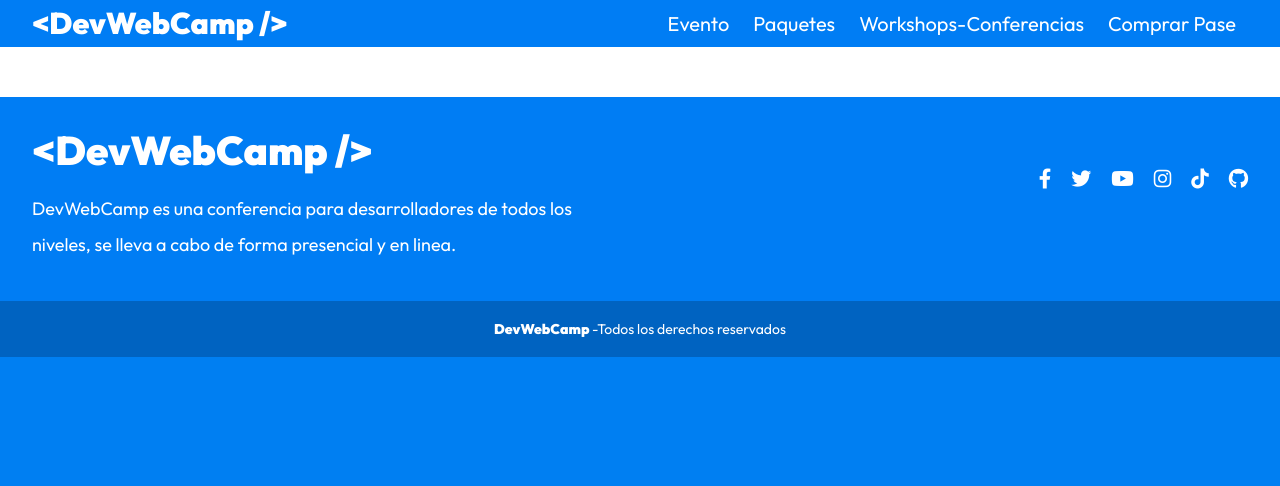
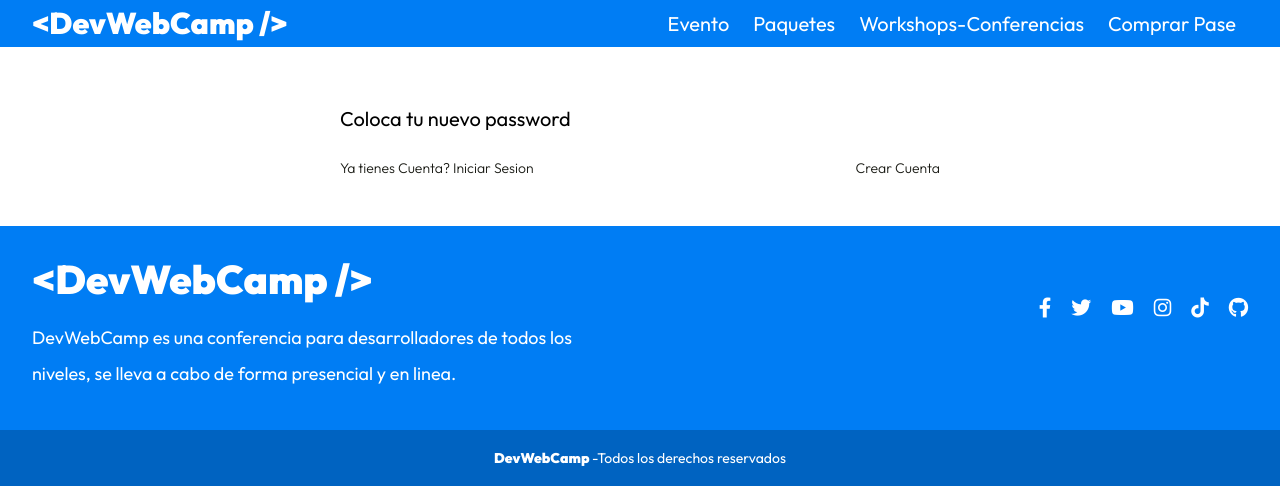
Before and after one commit to MartinCarreno/DevWebCamp, a PHP site: template views/auth/reestablecer.php in a window 1280 px wide. Shown: the part 600-1086 px from the top of the page. Before the commit the page ends 957 px from the top, so only its background shows below. Run offline with PHP 8.4, Linux system fonts and the light colour scheme; the template is opened without the code that fills it, so the values that code supplies are empty; some libraries are stand-ins or nearby versions.

Commit message:
feat(reestableer): se agrego la funcionalidad de recuperar password, ya testeado y funcionando

```diff
--- a/views/auth/olvide.php
+++ b/views/auth/olvide.php
@@ -2,7 +2,11 @@
     <h2 class="auth__heading"><?php echo $titulo; ?></h2>
     <p class="auth__texto">Recupera el acceso a DevWebCamp</p>
 
-    <form class="formulario">
+    <?php
+        require_once __DIR__ . '/../templates/alertas.php';
+    ?>
+
+    <form method="POST" action="/olvide" class="formulario">
         <div class="formulario__campo">
             <label for="email" class="formulario__label">Email</label>
             <input
--- a/views/auth/reestablecer.php
+++ b/views/auth/reestablecer.php
@@ -0,0 +1,31 @@
+<main class="auth">
+    <h2 class="auth__heading"><?php echo $titulo; ?></h2>
+    <p class="auth__texto">Coloca tu nuevo password</p>
+
+    <?php
+        require_once __DIR__ . '/../templates/alertas.php';
+    ?>
+
+    <?php if($token_valido) { ?>
+    <form method="POST" class="formulario">
+        <div class="formulario__campo">
+            <label for="password" class="formulario__label">Nuevo Password</label>
+            <input
+                type="password"
+                class="formulario__input"
+                placeholder="Tu Password"
+                id="password"
+                name="password"
+            >
+        </div>
+
+        <input type="submit" class ="formulario__submit" value="Guardar Password">
+    </form>
+    <?php } ?>
+
+    <div class="acciones">
+        <a href="/login" class="acciones__enlace">Ya tienes Cuenta? Iniciar Sesion</a>
+        <a href="/registro" class="acciones__enlace">Crear Cuenta</a>
+    </div>
+
+</main>
```
